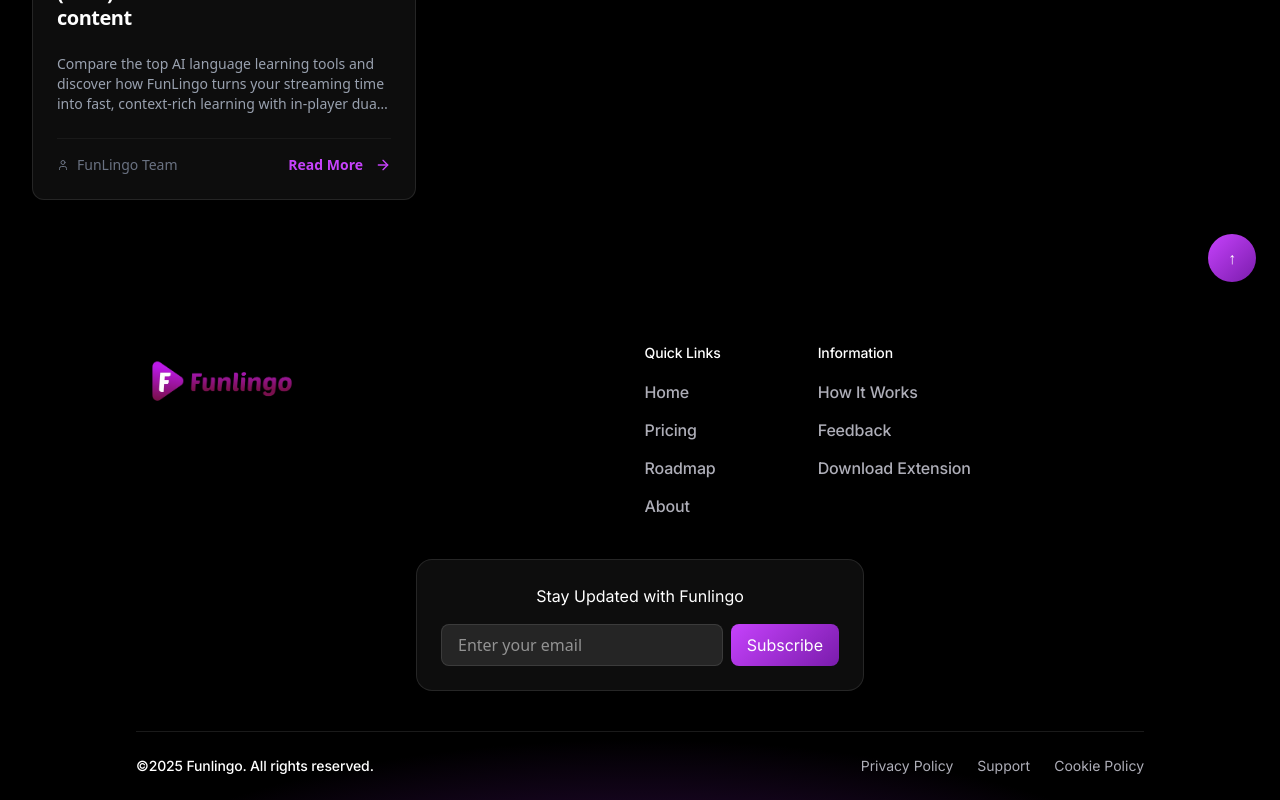
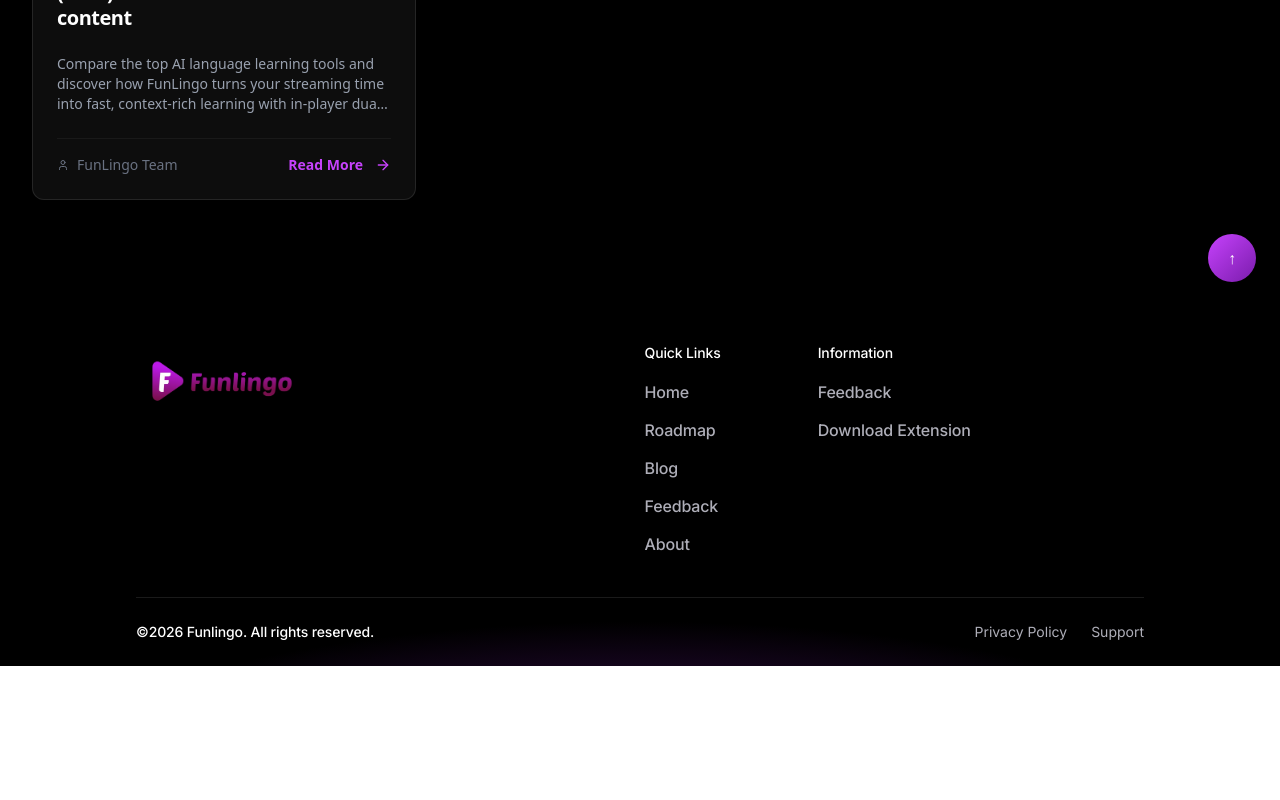
Before and after one commit to alphaextensions/funlingo-website, a React (Vite) app: page /blog in a window 1280 px wide. Shown: the part 494-1294 px from the top of the page. After the commit the page ends 1160 px from the top, so only its background shows below. Built offline with nearby package versions, Linux system fonts and the light colour scheme; a web font is replaced by a local one.

Commit message:
Content Changes

```diff
--- a/src/pages/About.tsx
+++ b/src/pages/About.tsx
@@ -43,23 +43,23 @@ export const About = (): React.JSX.Element => {
 
   const stats = [
     {
-      number: "1,000+",
+      number: "200+",
       label: "Active Users",
       description: "Language learners worldwide trust Funlingo",
       icon: <Users className="w-6 h-6" />,
       delay: "600ms",
     },
     {
-      number: "50+",
+      number: "100+",
       label: "Languages",
       description: "Supported language pairs and growing",
       icon: <Languages className="w-6 h-6" />,
       delay: "800ms",
     },
     {
-      number: "10M+",
-      label: "Translations",
-      description: "Words and phrases translated to date",
+      number: "4.9/5",
+      label: "Rating",
+      description: "Rating till date on Chrome Web Store",
       icon: <Zap className="w-6 h-6" />,
       delay: "1000ms",
     },
@@ -383,12 +383,17 @@ export const About = (): React.JSX.Element => {
     <div className="absolute inset-0 bg-gradient-to-r from-[#C642FC] to-[#7A1CAC] opacity-0 group-hover/btn:opacity-100 transition-opacity duration-300"></div>
   </Button>
 </a>
-
+              <a
+  href="/feedback"
+  target="_blank"
+  rel="noopener noreferrer"
+>
 
               <Button className="bg-[rgba(255,255,255,0.1)] hover:bg-[rgba(255,255,255,0.2)] text-textwhite font-body-normal-medium h-12 px-8 py-3 rounded-lg border border-[#ffffff1a] transition-all duration-300 hover:scale-105 hover:shadow-lg hover:shadow-purple-500/10 group">
                 <Heart className="w-4 h-4 mr-2 group-hover:scale-110 transition-transform" />
                 Share Feedback
               </Button>
+              </a>
             </div>
 
             {/* Social Proof */}
@@ -405,7 +410,7 @@ export const About = (): React.JSX.Element => {
                     ></div>
                   ))}
                 </div>
-                <span>Join 1,000+ learners</span>
+                <span>Join 200+ learners</span>
               </div>
 
               <div className="flex items-center gap-2">
--- a/src/pages/HomeDesktop.tsx
+++ b/src/pages/HomeDesktop.tsx
@@ -36,7 +36,7 @@ const featureBadges = [
   },
   {
     icon: "/figmaAssets/svg-5.svg",
-    text: "Works on YouTube & Netflix",
+    text: "Works on YouTube, Netflix and Prime",
   },
   {
     icon: "/figmaAssets/svg-12.svg",
--- a/src/pages/sections/FooterSection.tsx
+++ b/src/pages/sections/FooterSection.tsx
@@ -4,13 +4,13 @@ import logo from "../../assets/logo.png";
 
 const quickLinks = [
   { label: "Home", href: "/" },
-  { label: "Pricing", href: "/pricing" },
   { label: "Roadmap", href: "/roadmap" },
+  { label: "Blog", href: "/blog" },
+  { label: "Feedback", href: "/feedback" },
   { label: "About", href: "/about" },
 ];
 
 const informationLinks = [
-  { label: "How It Works", href: "/#features" },
   { label: "Feedback", href: "/feedback" },
   { label: "Download Extension", href: "https://chromewebstore.google.com/detail/funlingo-dual-subtitles-f/gjdpaicenfffjkgofmcjikilokigkonj?authuser=3&hl=en" },
 ];
@@ -183,28 +183,7 @@ export const FooterSection = (): React.JSX.Element => {
         </div>
       </div>
 
-      {/* Newsletter Signup for Desktop */}
-      <div
-        className={`hidden lg:flex w-full max-w-2xl items-center justify-center transition-all duration-1000 delay-500 ${
-          isVisible ? "opacity-100 translate-y-0" : "opacity-0 translate-y-10"
-        }`}
-      >
-        <div className="flex flex-col items-center gap-4 p-6 rounded-2xl bg-[rgba(255,255,255,0.05)] border border-[#ffffff1a] backdrop-blur-sm w-full max-w-md">
-          <h3 className="font-body-small-medium text-textwhite text-center">
-            Stay Updated with Funlingo
-          </h3>
-          <div className="flex gap-2 w-full">
-            <input
-              type="email"
-              placeholder="Enter your email"
-              className="flex-1 px-4 py-2 rounded-lg bg-[rgba(255,255,255,0.1)] border border-[#ffffff1a] text-textwhite placeholder-textbody focus:outline-none focus:border-[#C642FC] transition-colors duration-300"
-            />
-            <button className="px-4 py-2 rounded-lg bg-[linear-gradient(135deg,#C642FC_0%,#7A1CAC_100%)] text-textwhite font-body-normal-medium hover:scale-105 hover:shadow-lg hover:shadow-purple-500/30 transition-all duration-300">
-              Subscribe
-            </button>
-          </div>
-        </div>
-      </div>
+
 
       {/* Bottom Section */}
       <div
@@ -213,7 +192,7 @@ export const FooterSection = (): React.JSX.Element => {
         }`}
       >
         <p className="flex items-center justify-center w-fit font-body-small-medium font-[number:var(--body-small-medium-font-weight)] text-textwhite text-[length:var(--body-small-medium-font-size)] tracking-[var(--body-small-medium-letter-spacing)] leading-[var(--body-small-medium-line-height)] whitespace-nowrap [font-style:var(--body-small-medium-font-style)] hover:scale-105 transition-transform duration-300 cursor-default">
-          ©2025 Funlingo. All rights reserved.
+          ©2026 Funlingo. All rights reserved.
         </p>
 
         {/* Additional Links */}
@@ -221,7 +200,7 @@ export const FooterSection = (): React.JSX.Element => {
           {[
             { label: "Privacy Policy", href: "/privacy-policy" },
             { label: "Support", href: "/support" },
-            { label: "Cookie Policy", href: "/cookies" },
+            // { label: "Cookie Policy", href: "/cookies" },
           ].map((link, index) => (
             <a
               key={index}
--- a/src/pages/sections/FunlingoProductSection.tsx
+++ b/src/pages/sections/FunlingoProductSection.tsx
@@ -6,19 +6,19 @@ import { useState, useEffect, useRef } from "react";
 
 const steps = [
   "1. Install the extension on Chrome",
-  "2. Open a video on Netflix or YouTube",
+  "2. Open a video on Youtube, Netflix, or Prime",
   "3. Activate dual subtitles in your target language",
 ];
 
 const stats = [
   {
-    number: "50+",
+    number: "100+",
     title: "Languages Supported",
     description:
       "Learn Spanish, French, Korean, Japanese, and more with our extensive language database.",
   },
   {
-    number: "1000+",
+    number: "200+",
     title: "Active Learners",
     description:
       "Join a community of self-learners mastering languages through immersive video content.",
--- a/src/pages/sections/FunlingoTestimonialsSection.tsx
+++ b/src/pages/sections/FunlingoTestimonialsSection.tsx
@@ -210,32 +210,8 @@ export const FunlingoTestimonialsSection = (): React.JSX.Element => {
         </div>
       </div>
 
-      {/* Stats Bar */}
-      <div
-        className={`flex flex-wrap items-center justify-center gap-6 sm:gap-10 mt-8 transition-all duration-1000 delay-700 ${
-          isVisible ? "opacity-100 translate-y-0" : "opacity-0 translate-y-10"
-        }`}
-      >
-        {[
-          { number: "4.9/5", label: "User Rating" },
-          { number: "1,000+", label: "Active Learners" },
-          { number: "50+", label: "Languages" },
-          { number: "99%", label: "Satisfaction" },
-        ].map((stat, index) => (
-          <div
-            key={index}
-            className="flex flex-col items-center text-center animate-fade-in-up"
-            style={{ animationDelay: `${800 + index * 100}ms` }}
-          >
-            <div className="font-heading-h4 text-textwhite text-xl sm:text-2xl font-bold">
-              {stat.number}
-            </div>
-            <div className="font-body-small-regular text-textbody text-sm sm:text-base">
-              {stat.label}
-            </div>
-          </div>
-        ))}
-      </div>
+
+
 
       <style>{`
         @keyframes fade-in-up {
--- a/src/pages/sections/HeroSection.tsx
+++ b/src/pages/sections/HeroSection.tsx
@@ -36,15 +36,15 @@ export const HeroSection = (): React.JSX.Element => {
               style={{ animationDelay: "400ms" }}
             >
              Dual Subtitles <br className="hidden sm:block" />
-              for Youtube and <br className="hidden sm:block" />
-              Netflix
+              for Youtube, <br className="hidden sm:block" />
+              Netflix and Prime
             </h1>
 
             <p
               className="relative flex items-center justify-center lg:justify-start self-stretch font-body-large-regular font-[number:var(--body-large-regular-font-weight)] text-textbody text-lg sm:text-xl md:text-2xl lg:text-[length:var(--body-large-regular-font-size)] text-center lg:text-left tracking-[var(--body-large-regular-letter-spacing)] leading-relaxed lg:leading-[var(--body-large-regular-line-height)] [font-style:var(--body-large-regular-font-style)] max-w-2xl animate-fade-in-up"
               style={{ animationDelay: "600ms" }}
             >
-             Turn your Netflix and YouTube time into an immersive language lesson. Funlingo provides bilingual subtitles, instant AI definitions, and vocabulary building—a completely free alternative to paid extensions.
+             Turn your YouTube, Netflix and Prime time into an immersive language lesson. Funlingo provides bilingual subtitles, instant AI definitions, and vocabulary building—a completely free alternative to paid extensions.
             </p>
           </div>
 
@@ -146,13 +146,7 @@ export const HeroSection = (): React.JSX.Element => {
         }`}
         style={{ animationDelay: "1000ms" }}
       >
-        <div className="w-full max-w-4xl xl:max-w-[1120px] px-4 sm:px-8">
-          <img
-            className="relative w-full opacity-80 hover:opacity-100 transition-opacity duration-300 animate-fade-in-up"
-            alt="Trusted by language learners on Chrome Web Store"
-            src="/figmaAssets/container.svg"
-          />
-        </div>
+
       </div>
 
       <style>{`
```
Also changed, not shown: src/pages/sections/WhyChooseFunlingoSection.tsx (+4 -7 lines).
